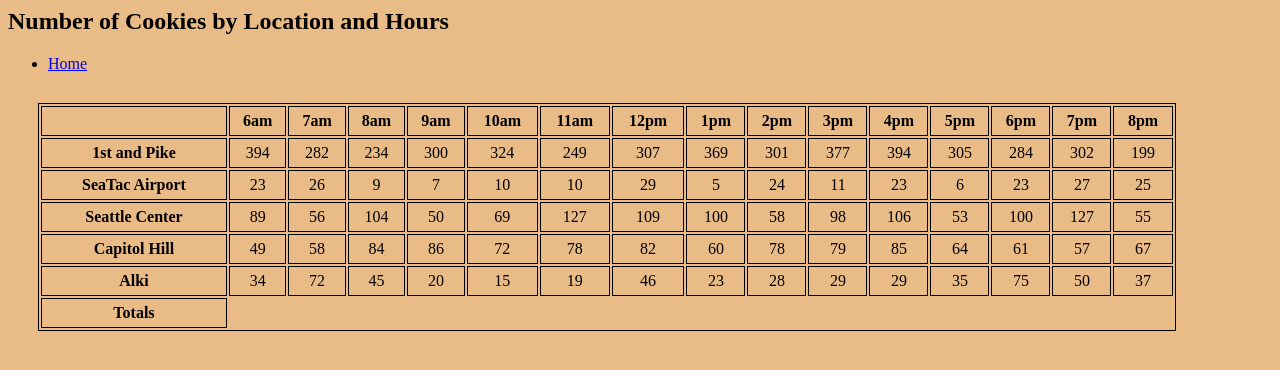
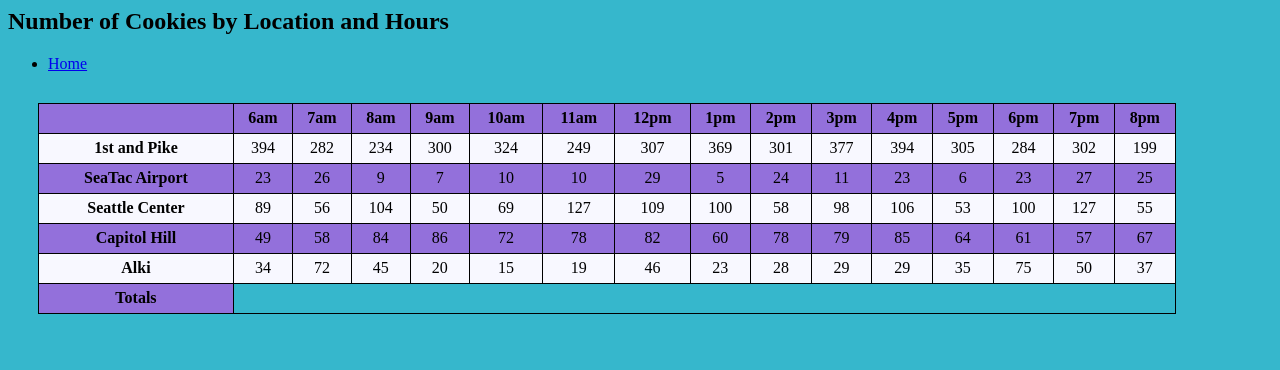
Before and after one commit to mugworks/salmonCookie, a plain HTML site: page sales.html in a window 1280 px wide. Drawn offline with Linux system fonts and the light colour scheme.

Commit message:
changed the table styling to add colors to the rows

```diff
--- a/style.css
+++ b/style.css
@@ -1,5 +1,5 @@
 body {
-    background-color: #e9bb87
+    background-color: #36b7cc
 }
 
 h1 {
@@ -7,7 +7,8 @@ h1 {
 }
 
 table {
-    width: 90%
+    width: 90%;
+    border-collapse: collapse
 }
 
 th {
@@ -19,3 +20,15 @@ table , th, td {
     border: 1px solid black;
     text-align: center
 }
+
+tr:nth-child(even) {
+    background-color: ghostwhite
+}
+
+tr:nth-child(odd) {
+    background-color:  mediumpurple
+}
+
+tr:hover {
+    background-color: greenyellow
+}
```
